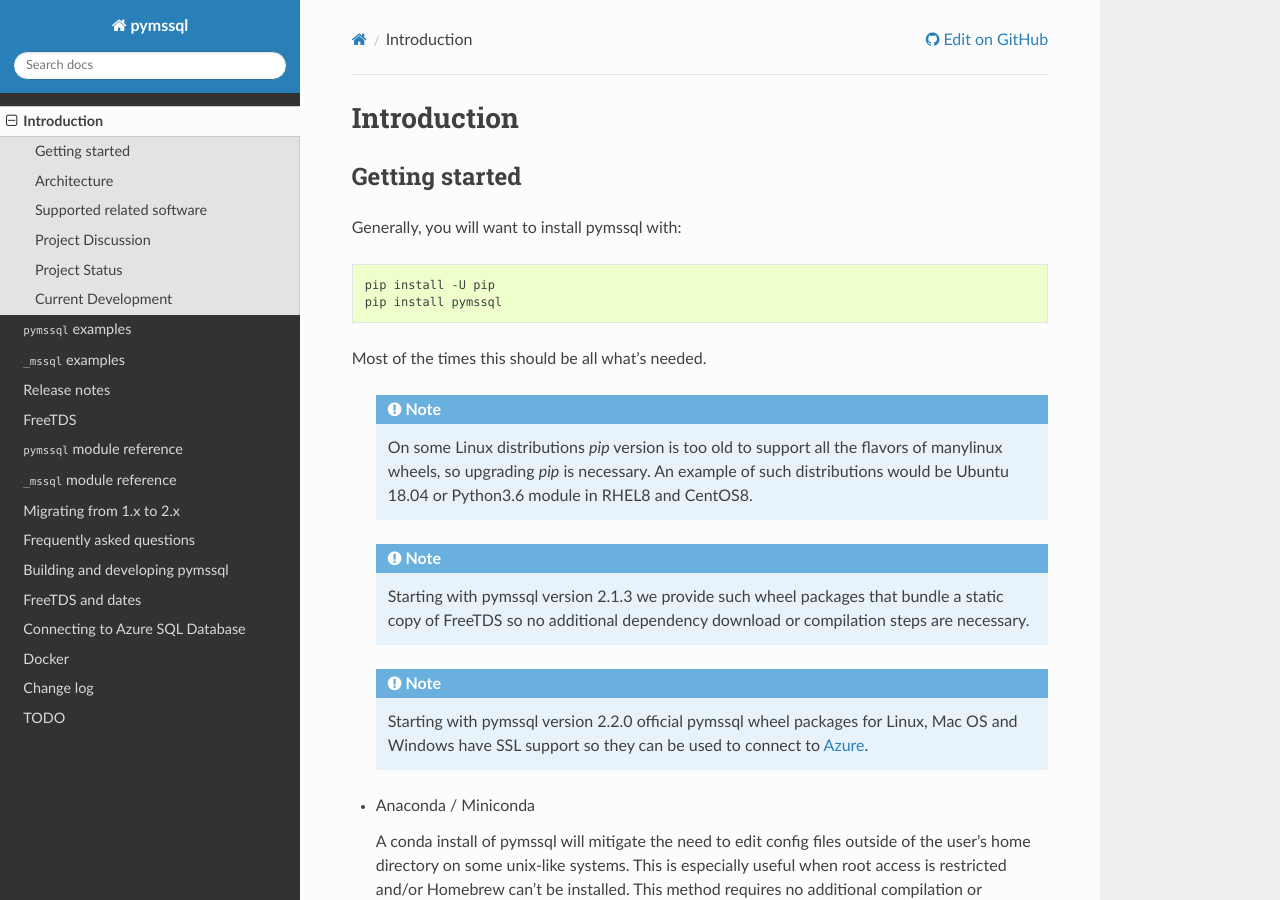
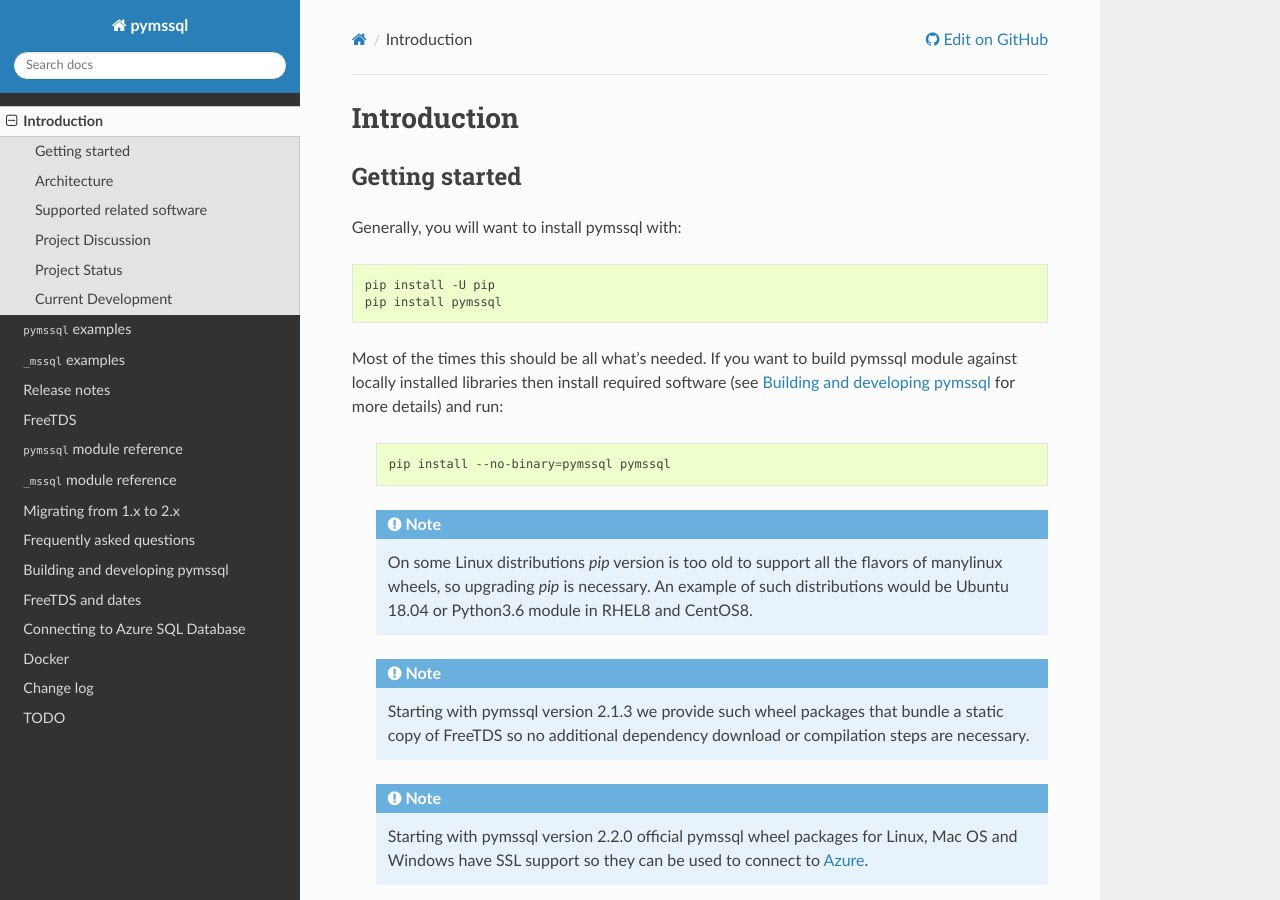
Before and after one commit to pymssql/pymssql, a Sphinx documentation site: the page built from docs/intro.rst, in a window 1280 px wide and 900 px high. Built offline with Sphinx 7.4.7 and the Read the Docs theme 2.0.0, drawn with Linux system fonts in a browser that asks for light colours; the version number could not be read and is left out.

Commit message:
Mention in introduction how to build pymssql against local libraries (#734).

```diff
--- a/docs/intro.rst
+++ b/docs/intro.rst
@@ -13,6 +13,14 @@
     pip install pymssql
 
 Most of the times this should be all what's needed.
+If you want to build pymssql module against locally installed libraries then
+install required software (see :doc:`building_and_developing` for more details)
+and run:
+
+  .. code-block:: bash
+
+    pip install --no-binary=pymssql pymssql
+
 
   .. note::
     On some Linux distributions `pip` version is too old to support all
```
